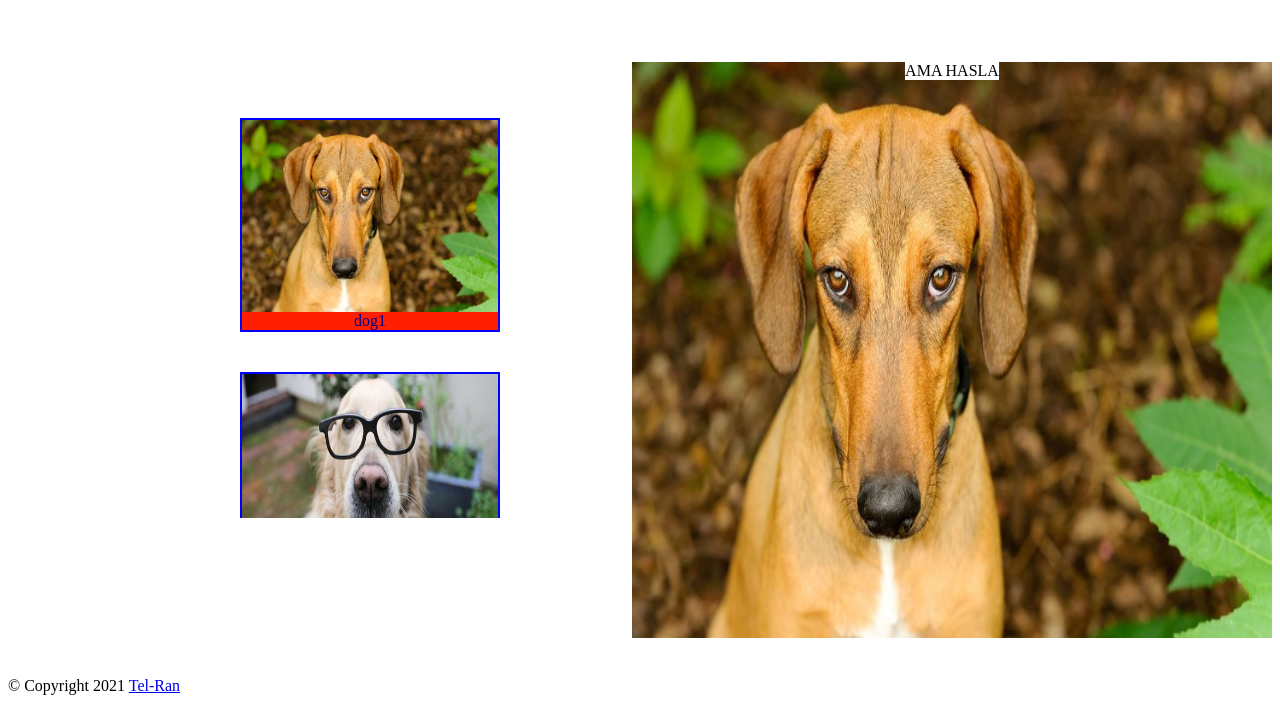
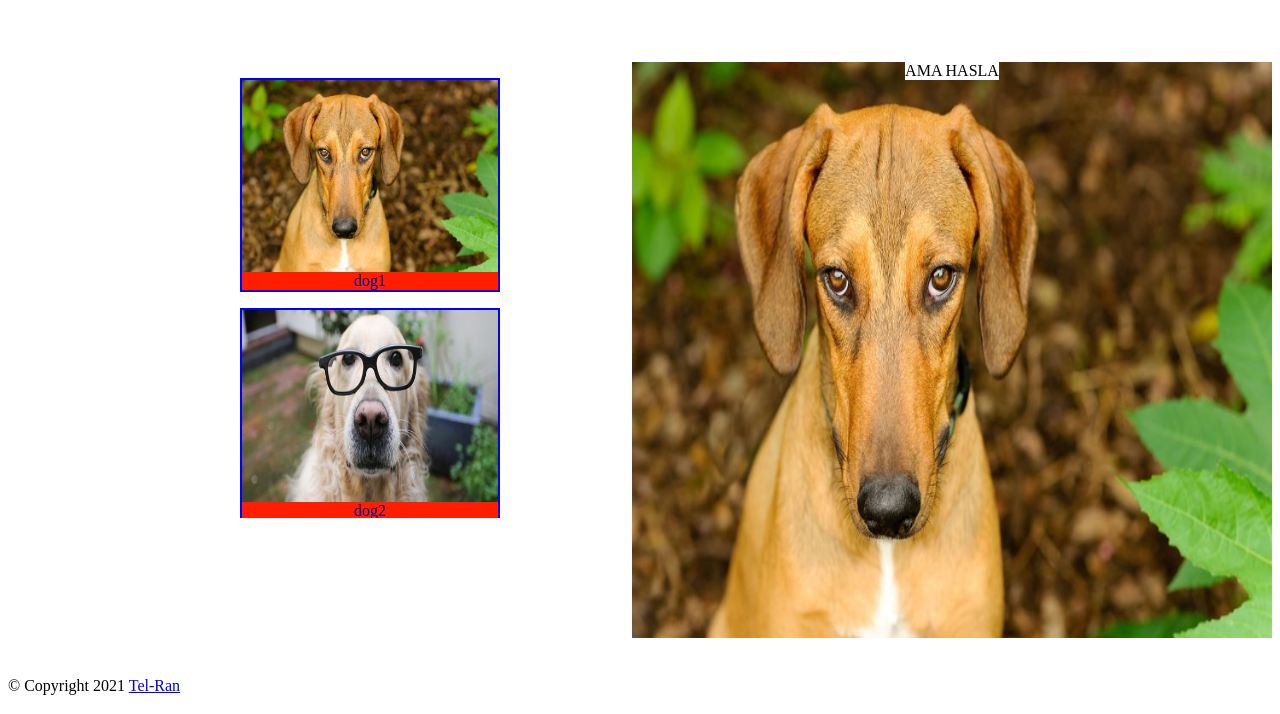
Before and after one commit to Java46dogram/dogram, a plain HTML site: page index.html in a window 1280 px wide. Shown: the part 94-808 px from the top of the page. Drawn offline with Linux system fonts and the light colour scheme.

Commit message:
initial commit

```diff
--- a/styles/dog-styles.css
+++ b/styles/dog-styles.css
@@ -4,6 +4,9 @@ body {
     justify-content: space-around;
 
 }
+
+
+
 .thumbnails-list{
     display: flex;
     flex-direction: row;
@@ -57,7 +60,14 @@ text-align: center;
     margin-left: 15vw;
 
     border: 2px solid blue ;
+    margin-top: 0;
 }
+.thumbnails-item+.thumbnails-item{
+margin-top: 2vh;
+
+}
+
+
 .thumbnails-anchor{
     text-decoration: none;
 }
```
